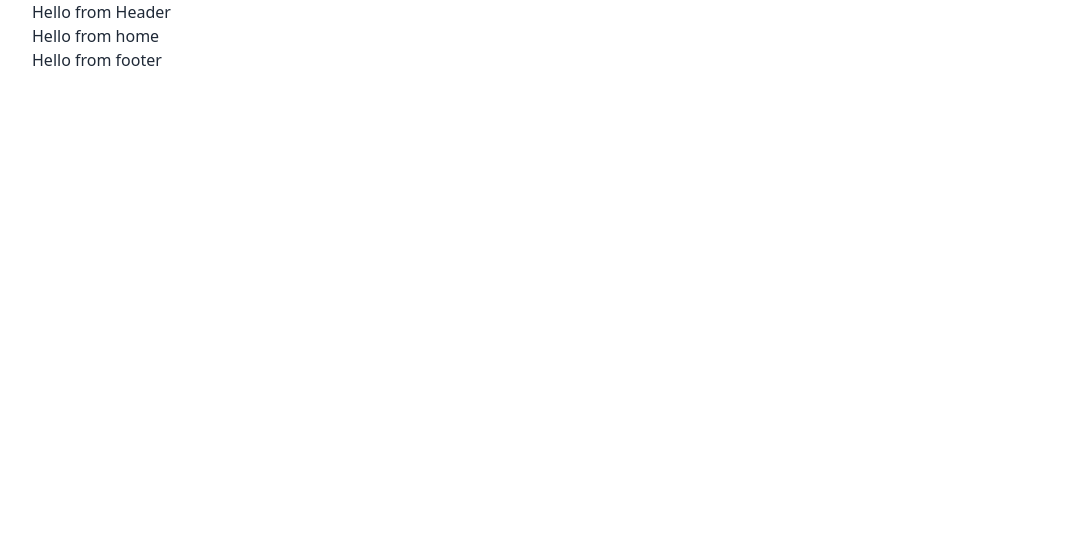
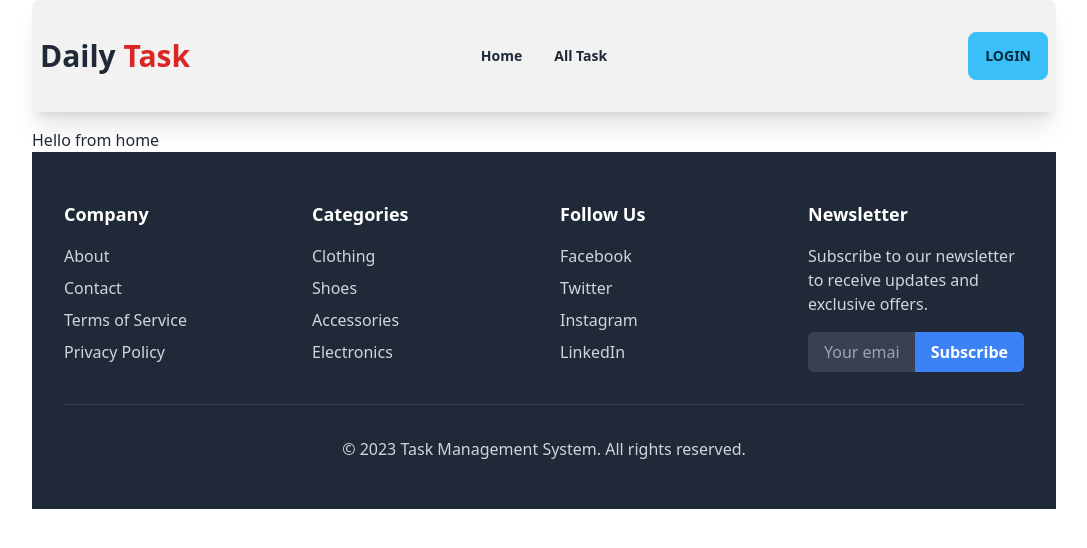
Before and after one commit to RahulSaha1998/Task-Management-System, a React (Vite) app: page / in a window 1280 px wide. Shown: the top 548 px of the page, without its empty margins (96-1183 px from the left). Built offline with nearby package versions, Linux system fonts and the light colour scheme; no server answers.

Commit message:
customize header and footer

```diff
--- a/src/components/Footer/Footer.jsx
+++ b/src/components/Footer/Footer.jsx
@@ -1,10 +1,112 @@
-import React from 'react';
-
 const Footer = () => {
     return (
-        <div>
-            <h2>Hello from footer</h2>
-        </div>
+        <footer className="bg-gray-800">
+            <div className="max-w-7xl mx-auto py-12 px-4 sm:px-6 lg:px-8">
+                <div className="grid grid-cols-1 md:grid-cols-2 lg:grid-cols-4 gap-8">
+                    <div className="col-span-1">
+                        <h3 className="text-white text-lg font-bold">Company</h3>
+                        <ul className="mt-4 space-y-2">
+                            <li>
+                                <a href="#" className="text-gray-300 hover:text-white">
+                                    About
+                                </a>
+                            </li>
+                            <li>
+                                <a href="#" className="text-gray-300 hover:text-white">
+                                    Contact
+                                </a>
+                            </li>
+                            <li>
+                                <a href="#" className="text-gray-300 hover:text-white">
+                                    Terms of Service
+                                </a>
+                            </li>
+                            <li>
+                                <a href="#" className="text-gray-300 hover:text-white">
+                                    Privacy Policy
+                                </a>
+                            </li>
+                        </ul>
+                    </div>
+                    <div className="col-span-1">
+                        <h3 className="text-white text-lg font-bold">Categories</h3>
+                        <ul className="mt-4 space-y-2">
+                            <li>
+                                <a href="#" className="text-gray-300 hover:text-white">
+                                    Clothing
+                                </a>
+                            </li>
+                            <li>
+                                <a href="#" className="text-gray-300 hover:text-white">
+                                    Shoes
+                                </a>
+                            </li>
+                            <li>
+                                <a href="#" className="text-gray-300 hover:text-white">
+                                    Accessories
+                                </a>
+                            </li>
+                            <li>
+                                <a href="#" className="text-gray-300 hover:text-white">
+                                    Electronics
+                                </a>
+                            </li>
+                        </ul>
+                    </div>
+                    <div className="col-span-1">
+                        <h3 className="text-white text-lg font-bold">Follow Us</h3>
+                        <ul className="mt-4 space-y-2">
+                            <li>
+                                <a href="#" className="text-gray-300 hover:text-white">
+                                    Facebook
+                                </a>
+                            </li>
+                            <li>
+                                <a href="#" className="text-gray-300 hover:text-white">
+                                    Twitter
+                                </a>
+                            </li>
+                            <li>
+                                <a href="#" className="text-gray-300 hover:text-white">
+                                    Instagram
+                                </a>
+                            </li>
+                            <li>
+                                <a href="#" className="text-gray-300 hover:text-white">
+                                    LinkedIn
+                                </a>
+                            </li>
+                        </ul>
+                    </div>
+                    <div className="col-span-1">
+                        <h3 className="text-white text-lg font-bold">Newsletter</h3>
+                        <p className="mt-4 text-gray-300">
+                            Subscribe to our newsletter to receive updates and exclusive
+                            offers.
+                        </p>
+                        <form className="mt-4">
+                            <div className="flex">
+                                <input
+                                    type="email"
+                                    placeholder="Your email"
+                                    className="px-4 py-2 rounded-l-md focus:outline-none focus:ring-2 focus:ring-blue-500 w-full bg-gray-700 text-gray-300"
+                                />
+                                <button
+                                    type="submit"
+                                    className="bg-blue-500 hover:bg-blue-600 text-white font-semibold px-4 py-2 rounded-r-md focus:outline-none focus:ring-2 focus:ring-blue-500"
+                                >
+                                    Subscribe
+                                </button>
+                            </div>
+                        </form>
+                    </div>
+                </div>
+                <hr className="mt-8 border-gray-700" />
+                <p className="text-gray-300 mt-8 lg:text-center">
+                    © 2023 Task Management System. All rights reserved.
+                </p>
+            </div>
+        </footer>
     );
 };
 
--- a/src/components/Header/Header.jsx
+++ b/src/components/Header/Header.jsx
@@ -1,10 +1,97 @@
-import React from 'react';
+import React, { useContext, useEffect, useState } from 'react';
+import { Link } from 'react-router-dom';
+import { AuthContext } from '../../providers/AuthProvider';
+// import useAdmin from '../../hooks/useAdmin';
+// import DarkMode from '../DarkMode/DarkMode';
+// import './Header.css'
+
+
 
 const Header = () => {
+
+    const { user, logOut, setLoading } = useContext(AuthContext);
+    // const [isAdmin] = useAdmin();
+
+
+    const handleLogOut = () => {
+        logOut()
+            .then(() => setLoading(false))
+            .catch(error => {
+                console.log(error)
+            })
+    }
+
+
+    const navItems = <>
+
+        <li> <Link className='font-semibold' to="/">Home</Link> </li>
+        <li> <Link className='font-semibold' to="/allTask">All Task</Link> </li>
+        {/* {
+            isAdmin ? <>
+                <li> <Link className='font-semibold' to="/dashboard">Admin Dashboard</Link> </li>
+            </>
+                :
+                <>
+                    <li> <Link className='font-semibold' to="/allTask">All Task</Link> </li>
+                </>
+        } */}
+    </>
+
+    const btn = <>
+        <button className='btn btn-info' onClick={handleLogOut}>Log out</button>
+    </>
+
     return (
-        <div>
-            <h2>Hello from Header</h2>
+        <div className="navbar bg-base-200 h-28 mb-4 rounded-lg shadow-xl">
+            <div className="navbar-start">
+                <div className="dropdown">
+                    <label tabIndex={0} className="btn btn-ghost lg:hidden">
+                        <svg xmlns="http://www.w3.org/2000/svg" className="h-5 w-5" fill="none" viewBox="0 0 24 24" stroke="currentColor"><path strokeLinecap="round" strokeLinejoin="round" strokeWidth="2" d="M4 6h16M4 12h8m-8 6h16" /></svg>
+                    </label>
+                    <ul tabIndex={0} className="menu menu-compact dropdown-content mt-3 p-2 shadow bg-base-100 rounded-box w-52">
+                        {navItems}
+                        {user && btn}
+                    </ul>
+                </div>
+                {/* <Lottie className='w-24' animationData={g2}></Lottie> */}
+
+
+                <div className='w-14 lg:w-52'>
+                    <h2 className='font-bold lg:text-3xl'>Daily <span className='text-red-600 font-semibold'>Task</span></h2>
+                </div>
+
+            </div>
+            <div className="navbar-center hidden lg:flex">
+                <ul className="menu menu-horizontal px-1">
+                    {navItems}
+                </ul>
+            </div>
+            <div className="navbar-end gap-2">
+                <div>
+                    {/* <DarkMode/> */}
+                </div>
+                <div className=' flex items-center gap-4'>
+                    {
+                        user?.email ? <>
+
+                            <div className=' w-12 mt-1'>
+                                <div className="tooltip tooltip-bottom" data-tip={user?.displayName}>
+                                    <img className='rounded-full cursor-pointer' src={user?.photoURL} alt="" />
+                                </div>
+                            </div>
+                            <div className="navbar-center hidden lg:flex">
+                                <ul className="menu menu-horizontal px-1">
+                                    {btn}
+                                </ul>
+                            </div>
+
+                        </>
+                            : <Link to="/login"><button className='btn btn-info'>Login</button></Link>
+                    }
+                </div>
+            </div>
         </div>
+
     );
 };
 
```
